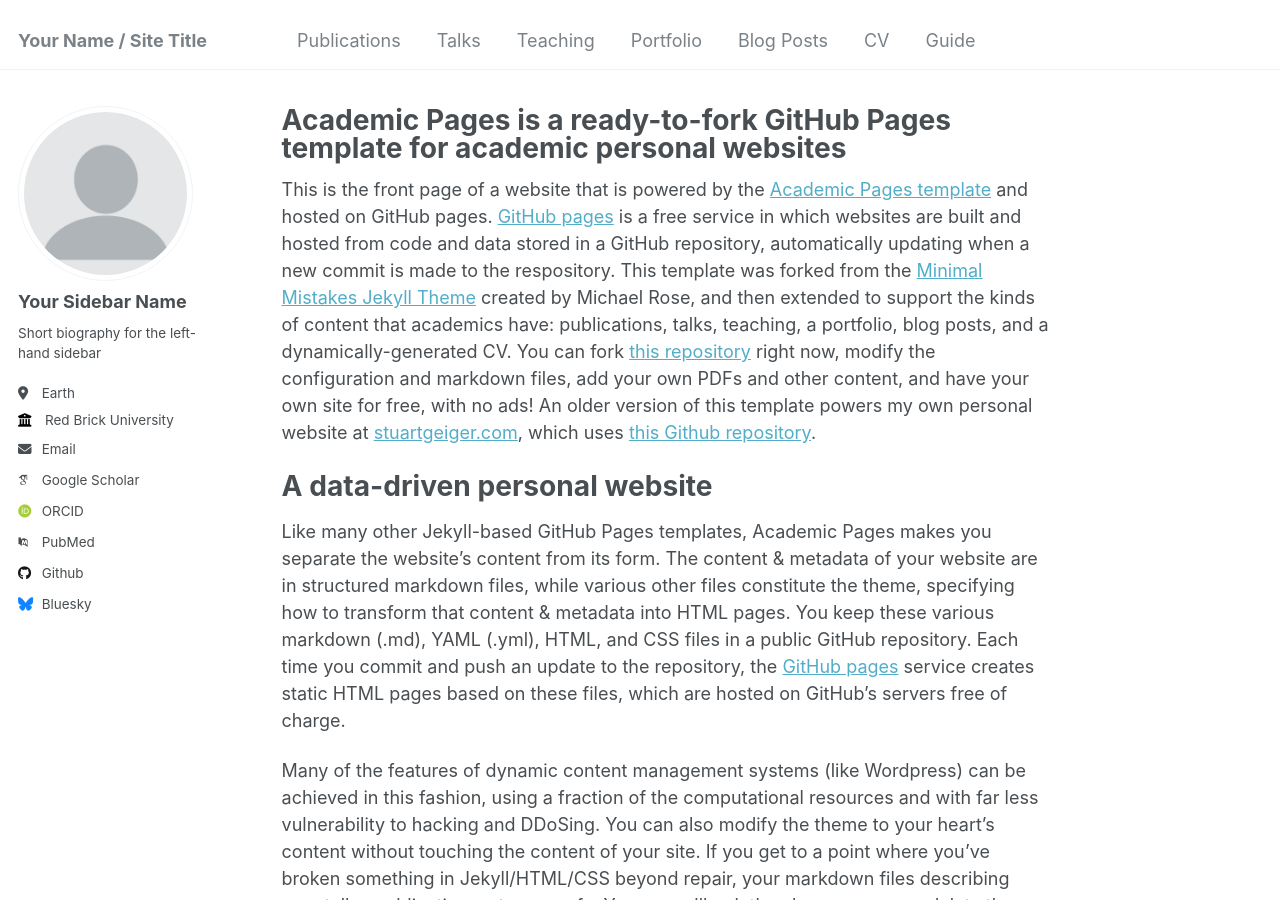
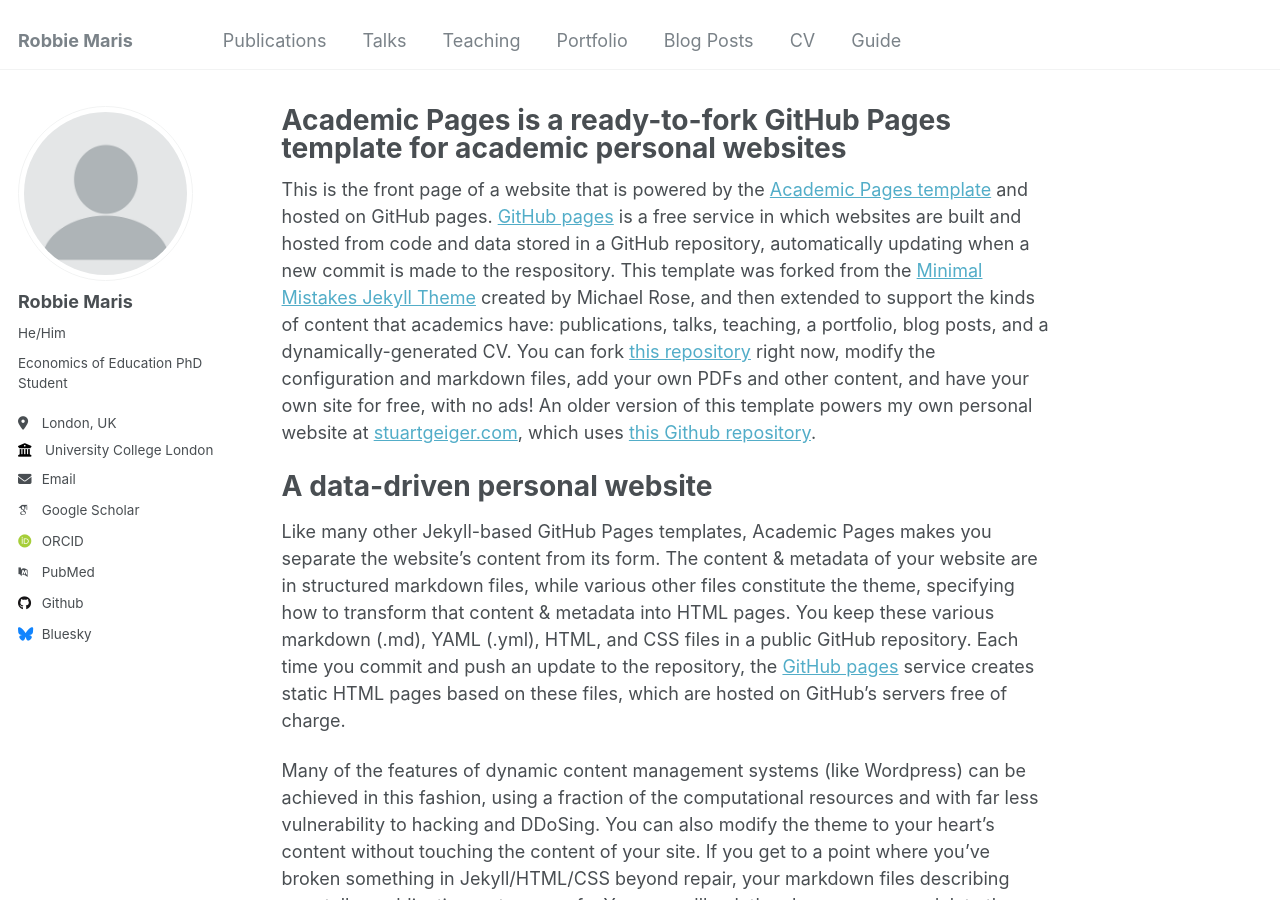
Before and after one commit to robbiem8910/academic_website, a Jekyll site: the page built from _pages/about.md, in a window 1280 px wide and 900 px high. Built offline with Jekyll 4.4.1, drawn with Linux system fonts in a browser that asks for light colours; some web fonts are replaced.

Commit message:
Update _config.yml

```diff
--- a/_config.yml
+++ b/_config.yml
@@ -8,13 +8,13 @@
 
 # Basic Site Settings
 locale                   : "en-US"
-title                    : "Your Name / Site Title"
-title_separator          : "-"
+title                    : "Robbie Maris"
+title_separator          : ""
 name                     : &name "Robbie Maris"
 description              : &description "Hello - I am cool."
-url                      : https://academicpages.github.io # the base hostname & protocol for your site e.g. "https://mmistakes.github.io"
+url                      : https://robbie-maris.github.io # the base hostname & protocol for your site e.g. "https://mmistakes.github.io"
 baseurl                  : "" # the subpath of your site, e.g. "/blog"
-repository               : "academicpages/academicpages.github.io"
+repository               : "robbie-maris/robbie-maris.github.io"
 
 # Site Author - The following control what appear as part of the author content on the side bar.
 #               If a field is blank the icon and link will not appear, otherwise it will be shown.
@@ -22,13 +22,13 @@ repository               : "academicpages/academicpages.github.io"
 author:
   # Biographic information
   avatar           : "profile.png"
-  name             : "Your Sidebar Name"
-  pronouns         : # example: "she/her"
-  bio              : "Short biography for the left-hand sidebar"
-  location         : "Earth"
-  employer         : "Red Brick University"
+  name             : "Robbie Maris"
+  pronouns         :  "He/Him"
+  bio              : "Economics of Education PhD Student"
+  location         : "London, UK"
+  employer         : "University College London"
   uri              : # URL
-  email            : "none@example.org"
+  email            : "robert.maris.23@ucl.ac.uk"
 
   # Academic websites
   arxiv            : # URL - Update with the correct link to your profile
```
